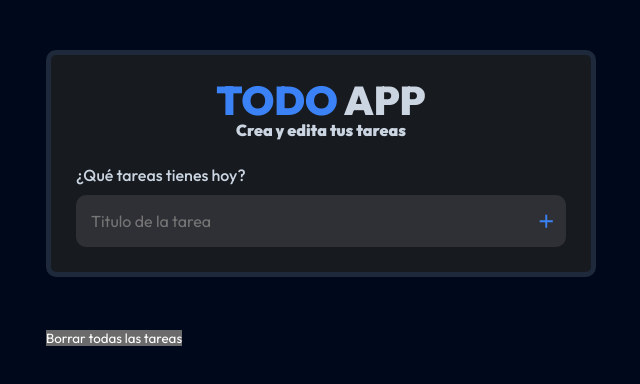
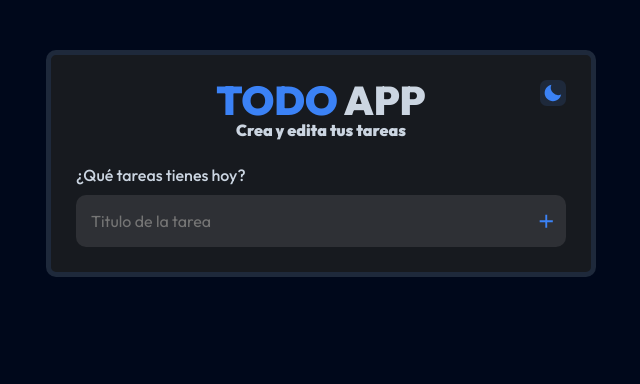
Before and after one commit to Castamor/listado-tareas-ts, a React (Vite) app: page / in a window 1280 px wide. Shown: the top 384 px of the page, without its empty margins (319-959 px from the left). Built offline with nearby package versions, Linux system fonts and the light colour scheme.

Commit message:
btn-cambiar-tema

```diff
--- a/src/App.tsx
+++ b/src/App.tsx
@@ -1,3 +1,4 @@
+import { useEffect } from 'react'
 import Formulario from './components/Formulario'
 import Tareas from './components/Tareas'
 import Titulo from './components/Titulo'
@@ -5,10 +6,15 @@ import './index.css'
 import { useStorage } from './store'
 
 function App () {
-    const borrarTareas = useStorage(state => state.borrarTareas)
     const tareas = useStorage(state => state.tareas)
+    const esTemaOscuro = useStorage(state => state.esTemaOscuro)
 
     const hayTareas = tareas.length > 0
+
+    useEffect(() => {
+        const body = document.body
+        !esTemaOscuro ? body.classList.toggle('light') : body.classList.remove('light')
+    }, [esTemaOscuro])
 
     return (
         <>
@@ -17,14 +23,6 @@ function App () {
                 <Formulario />
                 {hayTareas && <Tareas />}
             </div>
-
-            <button className='' type='button' onClick={() => {
-                const ta = document.querySelector('textarea')
-                if (ta !== null) {
-                    ta.value = ''
-                }
-                borrarTareas()
-            }}>Borrar todas las tareas</button>
         </>
     )
 }
--- a/src/components/Formulario.tsx
+++ b/src/components/Formulario.tsx
@@ -21,7 +21,7 @@ const Formulario = () => {
     const handleSubmit = (e: FormEvent<HTMLFormElement>) => {
         e.preventDefault()
 
-        if (contenidoInput === VACIO) {
+        if (contenidoInput.trim() === VACIO) {
             setError(true)
             setTimeout(() => { setError(false) }, 2500)
             return
@@ -65,6 +65,7 @@ const Formulario = () => {
 
     return (
         <form onSubmit={handleSubmit}>
+
             <label htmlFor="titulo" className='subtitulo'>
                 {editando ? 'Cambiar contenido de la tarea...' : '¿Qué tareas tienes hoy?'}
             </label>
--- a/src/components/Titulo.tsx
+++ b/src/components/Titulo.tsx
@@ -1,14 +1,18 @@
-// import { BiSolidSun, BiSolidMoon } from 'react-icons/bi'
+import { BiSolidSun, BiSolidMoon } from 'react-icons/bi'
+import { useStorage } from '../store'
 
 const Titulo = () => {
+    const esTemaOscuro = useStorage(state => state.esTemaOscuro)
+    const setTema = useStorage(state => state.setTema)
+
     return (
         <header className="header">
             <h1><span>TODO</span> APP</h1>
             <h2>Crea y edita tus tareas</h2>
 
-            {/* <button type='button' title='Cambiar Tema' className='tema' onClick={cambiarTema}>
-                {esTemaClaro ? <BiSolidMoon className='luna'/> : <BiSolidSun className='sol'/>}
-            </button> */}
+            <button type='button' title='Cambiar Tema' className='tema' onClick={() => { setTema() }}>
+                {esTemaOscuro ? <BiSolidMoon className='luna'/> : <BiSolidSun className='sol'/>}
+            </button>
         </header>
     )
 }
--- a/src/index.css
+++ b/src/index.css
@@ -2,17 +2,30 @@
 :root {
     --fuente: 'Outfit', sans-serif;
     --primario: #3b82f6;
+    --rojo: #c50000;
+
+    color-scheme: dark;
     --texto: #cbd5e1;
+    --textoBtnSelect: var(--primario);
     --textoSecundario: #515457;
     --fondoPagina: #00081b;
-
     --fondoCarta: #171a1f;
-    --fondoCartaHover: #192533;
     --bordeCarta: #1e293b;
+    --btnActive: #192533;
     --fondoTarea: #2e3035;
     --fondoTareaHover: #24262d;
-    --rojo: #c50000;
-    color-scheme: dark;
+}
+
+body.light {
+    --texto: #141414;
+    --textoBtnSelect: #ddecff;
+    --textoSecundario: #8d8d8d;
+    --fondoPagina: #dce8ff;
+    --fondoCarta: #f1f7ff;
+    --bordeCarta: #bdd6ff;
+    --btnActive: #89c0ff;
+    --fondoTarea: #e6edff;
+    --fondoTareaHover: #c7d7ff;
 }
 
 *, *::before, *::after {
@@ -35,16 +48,6 @@ body {
     color-scheme: dark;
 }
 
-body.light {
-    --texto: #141414;
-    --fondoPagina: #dce8ff;
-    --fondoCarta: #f1f7ff;
-    --bordeCarta: #bdd6ff;
-    --fondoTarea: #e6edff;
-    --fondoTareaHover: #c7d7ff;
-    color-scheme: light;
-}
-
 button, input {
     font-family: var(--fuente);
     border: none;
@@ -53,6 +56,7 @@ button, input {
 input[type='checkbox'] {display: none;}
 
 .tema {
+    cursor: pointer;
     position: absolute;
     font-size: 2rem;
     top: 0;
@@ -271,13 +275,8 @@ li.flex span {
 }
 
 .select.active .select-btn {
-    color: var(--primario);
-    background-color: var(--fondoCartaHover);
-}
-
-.select-btn.selected {
-    font-weight: 400;
-    color: var(--primario);
+    background-color: var(--btnActive);
+    color: var(--textoBtnSelect);
 }
 
 .select-opciones {
```
